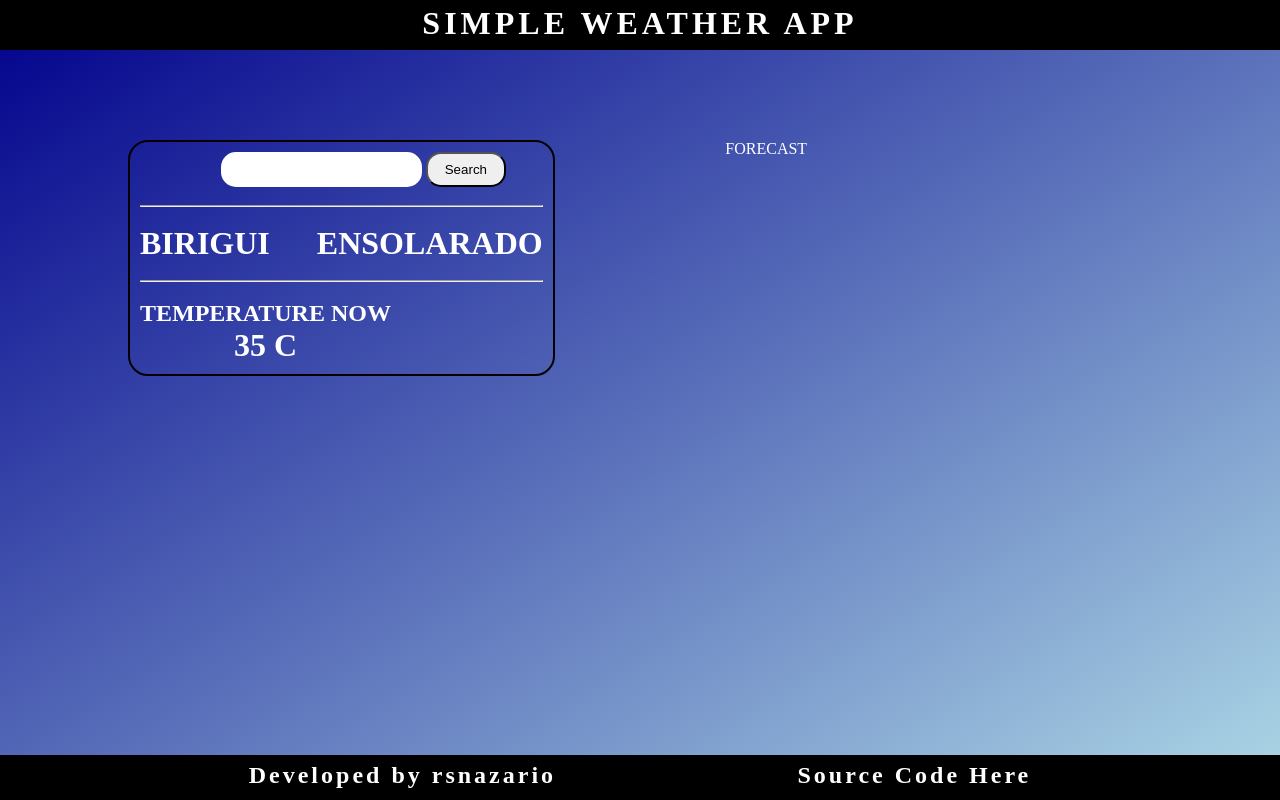
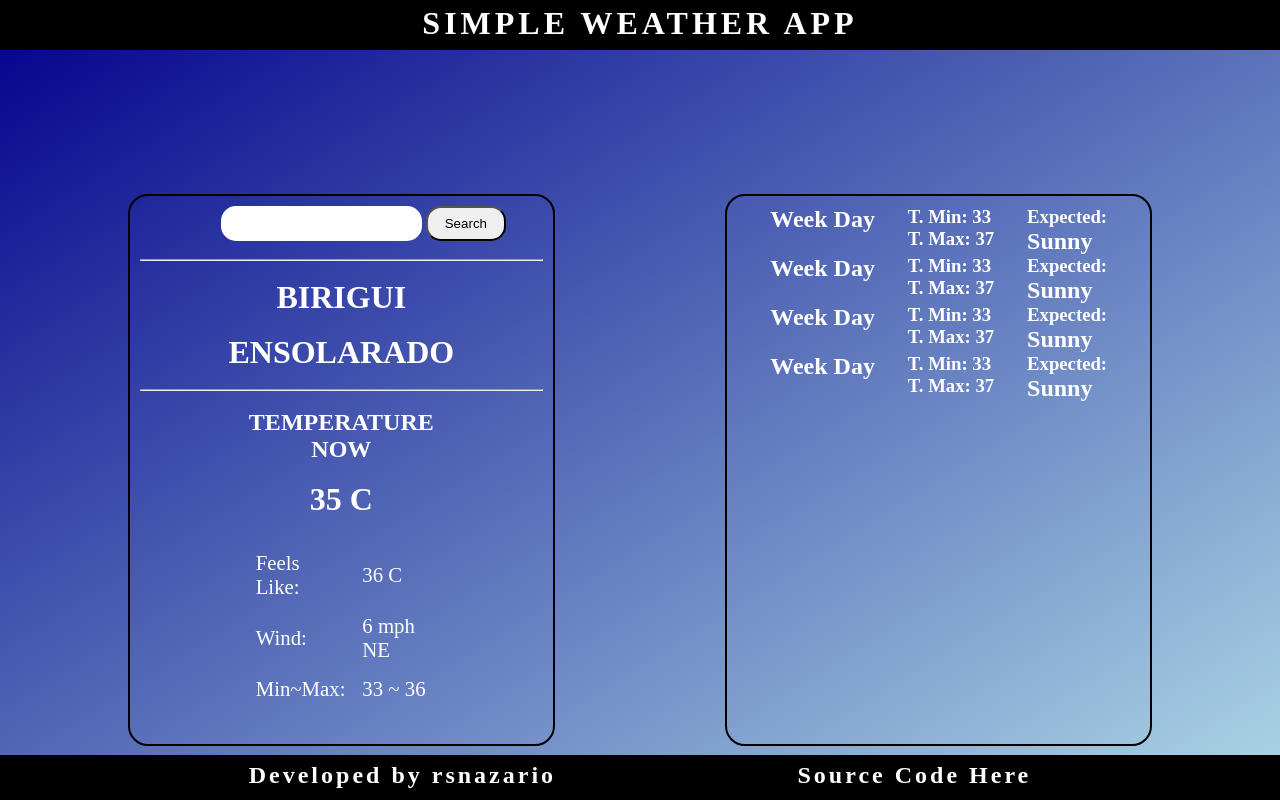
Before and after one commit to rsnazario/weather-app-js, a website built with webpack: page dist/index.html in a window 1280 px wide. Built offline with nearby package versions, Linux system fonts and the light colour scheme; no server answers.

Commit message:
Layout Added

```diff
--- a/dist/css/style.css
+++ b/dist/css/style.css
@@ -44,6 +44,10 @@ footer > div > h2 {
 
 .w-80 {
   width: 80%;
+}
+
+.w-50 {
+  width: 50%;
 }
 
 .text-center {
@@ -94,7 +98,28 @@ footer > div > h2 {
   border-radius: 15px;
 }
 
-.d-flex-btw {
+table {
+  font-size: 1.3rem;
+  border-spacing: 15px;
+}
+
+table > tr {
+
+}
+
+table > tr > td {
+  background-color: red;
+}
+
+.mb-3 {
+  margin-bottom: 18px;
+}
+
+.d-flex {
   display: flex;
-  justify-content: space-between;
 }
+
+.d-flex-evenly {
+  display: flex;
+  justify-content: space-evenly;
+}
--- a/dist/index.html
+++ b/dist/index.html
@@ -14,6 +14,8 @@
     </span>
   </nav>
 
+  <br><br><br>
+
   <main class="w-80">
     <br><br><br><br></br>
     <div class="row">
@@ -24,10 +26,10 @@
         </div>
 
         <br><hr><br>
-
-        <div id="info" class="intel d-flex-btw">
+        <center>
+        <div id="info" class="intel">
           <div id="city-name">
-            <h1>BIRIGUI</h1>
+            <h1 class="mb-3">BIRIGUI</h1>
           </div>
           <div id="city-description">
             <h1>ENSOLARADO</h1>
@@ -36,22 +38,82 @@
 
         <br><hr><br>
 
-        <div class="d-flex-btw">
-          <div>
-            <h2>TEMPERATURE NOW</h2>
-            <h1 style="text-align: center;">35 C</h1>
+        <div class="centered">
+          <div class="w-50">
+            <h2 class="mb-3">TEMPERATURE NOW</h2>
+            <h1 style="text-align: center;" class="mb-3">35 C</h1>
           </div>
-          <div id="etc-info">
-
+          <div id="etc-info" class="w-50 mb-3">
+            <table class="w-100">
+              <tr class="mb-3">
+                <td>Feels Like: </td>
+                <td> 36 C</td>
+              </tr>
+              <tr>
+                <td>Wind:</td>
+                <td>6 mph NE</td>
+              </tr>
+              <tr>
+                <td>Min~Max:</td>
+                <td>33 ~ 36</td>
+              </tr>
+            </table>
           </div>
         </div>
+        </center>
       </div>
 
       <div></div>
       <div></div>
-      <div class="half-content">
-        FORECAST
-      </div>
+      <div class="half-content border-content">
+
+        <div class="info-item d-flex-evenly">
+          <h2>Week Day</h2>
+          <div class="">
+              <h3>T. Min: 33</h3>
+              <h3>T. Max: 37</h3>
+          </div>
+          <div>
+              <h3>Expected:</h3>
+              <h2>Sunny</h2>
+          </div>
+        </div>
+
+        <div class="info-item d-flex-evenly">
+          <h2>Week Day</h2>
+          <div class="">
+              <h3>T. Min: 33</h3>
+              <h3>T. Max: 37</h3>
+          </div>
+          <div>
+              <h3>Expected:</h3>
+              <h2>Sunny</h2>
+          </div>
+        </div>
+
+        <div class="info-item d-flex-evenly">
+          <h2>Week Day</h2>
+          <div class="">
+              <h3>T. Min: 33</h3>
+              <h3>T. Max: 37</h3>
+          </div>
+          <div>
+              <h3>Expected:</h3>
+              <h2>Sunny</h2>
+          </div>
+        </div>
+
+        <div class="info-item d-flex-evenly">
+          <h2>Week Day</h2>
+          <div class="">
+              <h3>T. Min: 33</h3>
+              <h3>T. Max: 37</h3>
+          </div>
+          <div>
+              <h3>Expected:</h3>
+              <h2>Sunny</h2>
+          </div>
+        </div>
     </div>
   </main>
 
```
